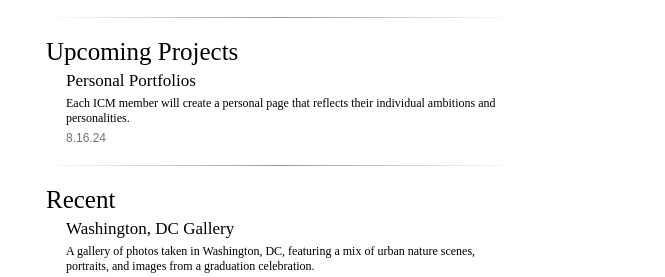
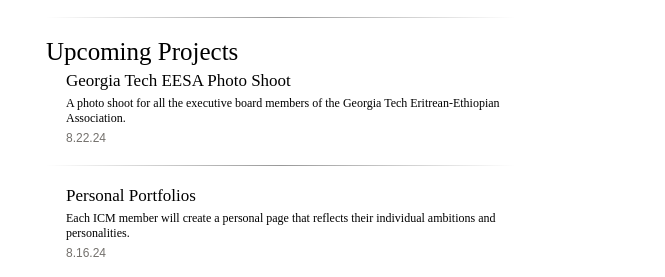
Before and after one commit to GabrielBM010105/gliimpsse, a plain HTML site: page index.html in a window 1280 px wide. Shown: the part 186-463 px from the top of the page, 0-665 px from the left. Drawn offline with Linux system fonts and the light colour scheme; grey boxes are pictures that could not be loaded.

Commit message:
Update index.html

```diff
--- a/index.html
+++ b/index.html
@@ -110,6 +110,12 @@
             <hr> <!-- Line between News and Upcoming Projects -->
 
             <p style="font-size: 25px;">Upcoming Projects</p>
+             <p style="font-size: 17px; padding-left: 20px;"><a href="EESAPHOTO.html" style="text-decoration: none; color: #000000;">Georgia Tech EESA Photo Shoot</a></p>
+            <p style="font-family: 'Times New Roman', Times, serif; font-size: 12px; padding-left: 20px;">A photo shoot for all the executive board members of the Georgia Tech Eritrean-Ethiopian Association.</p>
+            <p style="font-family: Arial, Helvetica, sans-serif; color:#74716d; font-size: 12px; padding-left: 20px;">8.22.24</p>
+
+             <hr> <!-- Line between Upcoming Projects and Completed Projects -->
+
             <p style="font-size: 17px; padding-left: 20px;"><a href="PORT.html" style="text-decoration: none; color: #000000;">Personal Portfolios</a></p>
             <p style="font-family: 'Times New Roman', Times, serif; font-size: 12px; padding-left: 20px;">Each ICM member will create a personal page that reflects their individual ambitions and personalities.</p>
             <p style="font-family: Arial, Helvetica, sans-serif; color:#74716d; font-size: 12px; padding-left: 20px;">8.16.24</p>
```
